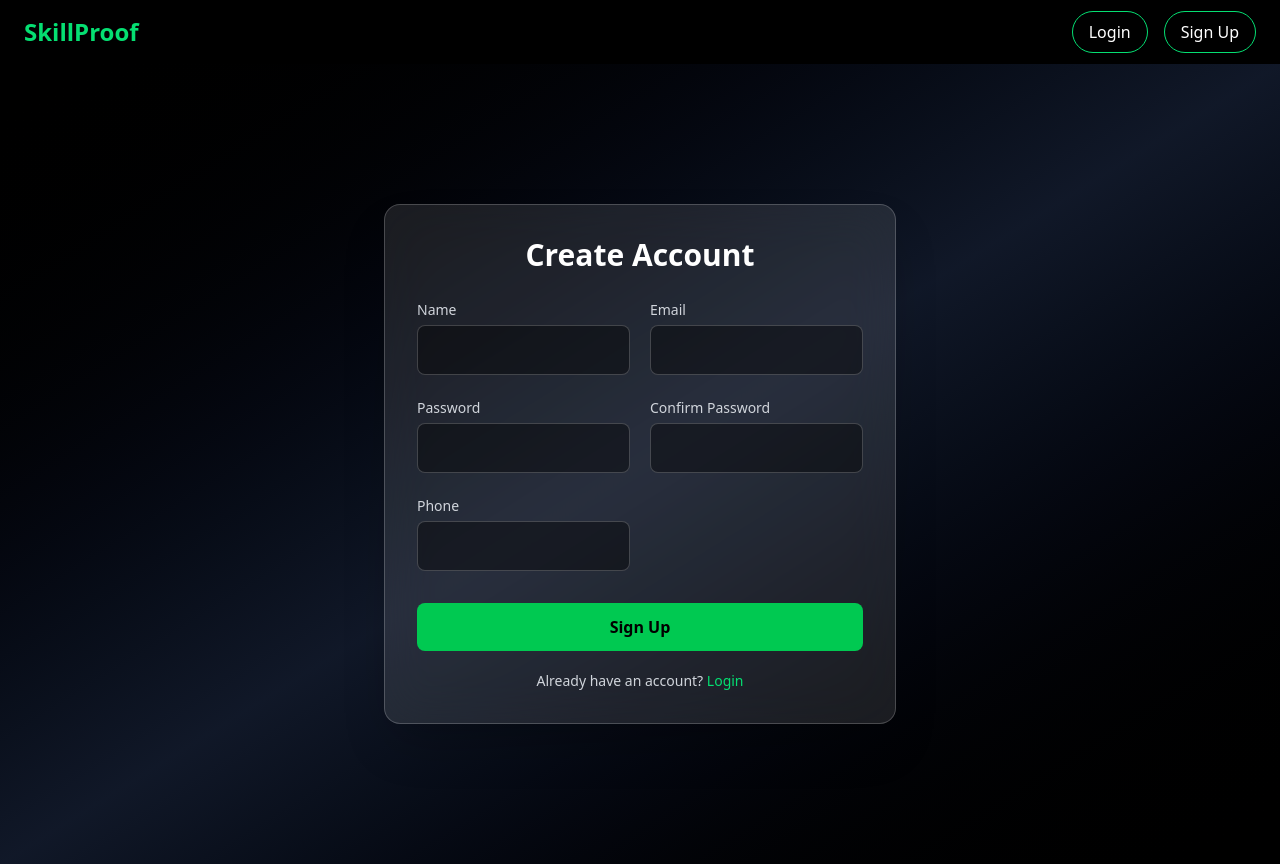
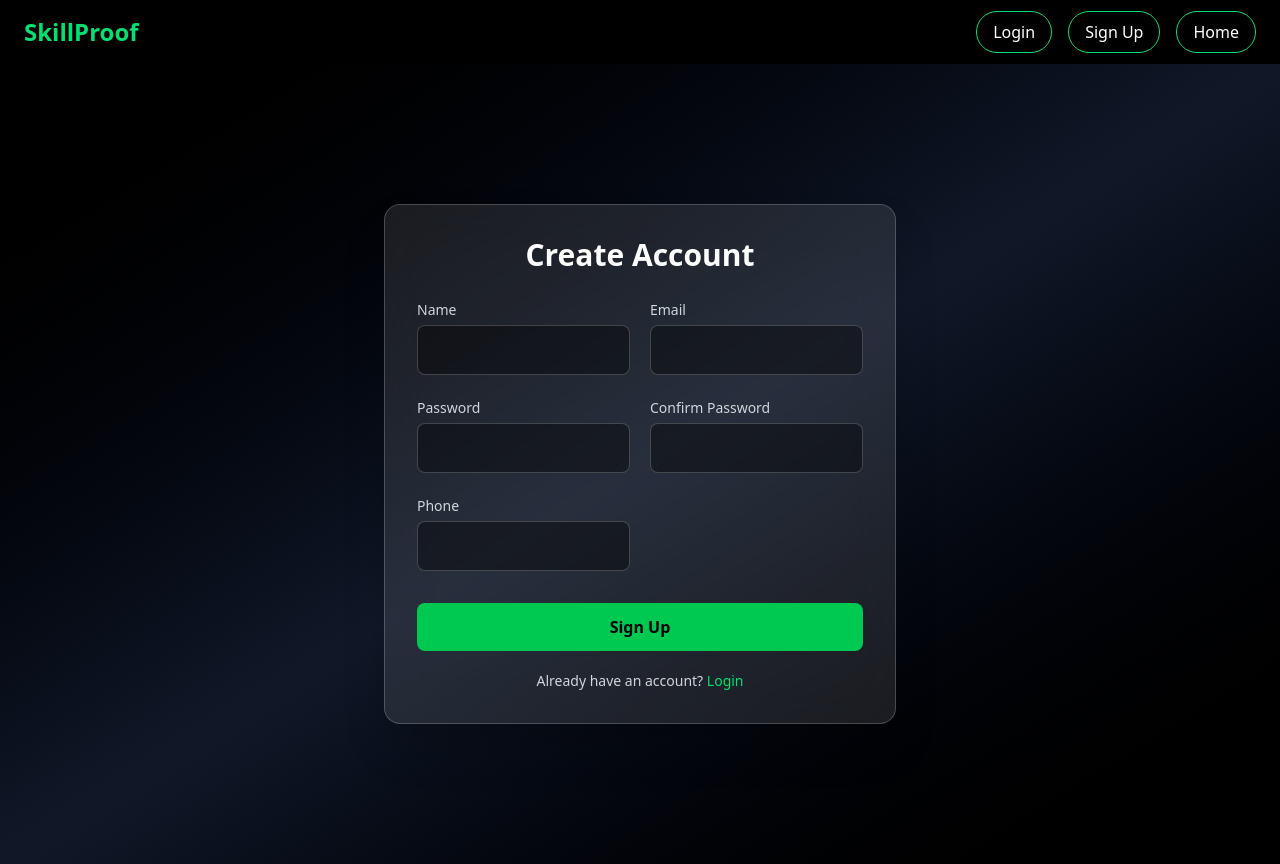
Before and after one commit to harshpandey3996/skill-proof, a React (Vite) app in the folder Frontend/: page /sign in a window 1280 px wide. Built offline with nearby package versions, Linux system fonts and the light colour scheme; no server answers.

Commit message:
Update Navbar.jsx

```diff
--- a/Frontend/src/components/Navbar.jsx
+++ b/Frontend/src/components/Navbar.jsx
@@ -19,6 +19,7 @@ export default function Navbar() {
     localStorage.removeItem("user");
     setCurrentUser(null);
     navigate("/");
+    alert("You are logged out.");
     window.location.reload();
   };
 
@@ -35,6 +36,7 @@ export default function Navbar() {
 
           {/* DESKTOP */}
           <div className="hidden md:flex items-center gap-4">
+
             {loggedIn ? (
               <>
                 <span className="text-sm text-gray-300">
@@ -60,7 +62,13 @@ export default function Navbar() {
                   </button>
                 </Link>
               </>
+
             )}
+            <Link to="/">
+                  <button className="border border-green-400 px-4 py-2 rounded-full hover:bg-green-400 hover:text-black transition">
+                    Home
+                  </button>
+                </Link>
           </div>
 
           {/* MOBILE ICON */}
@@ -73,6 +81,7 @@ export default function Navbar() {
       {/* MOBILE MENU */}
       {isOpen && (
         <div className="md:hidden bg-black border-t border-gray-700 px-6 py-4 space-y-4">
+
           {loggedIn ? (
             <>
               <div className="text-sm text-gray-300">
@@ -80,7 +89,7 @@ export default function Navbar() {
               </div>
               <button
                 onClick={handleLogout}
-                className="w-full border border-red-400 py-2 rounded-full hover:bg-red-400 hover:text-black transition"
+                className="w-full border border-red-400 py-2 mt-2 rounded-full hover:bg-red-400 hover:text-black transition"
               >
                 Logout
               </button>
@@ -88,17 +97,22 @@ export default function Navbar() {
           ) : (
             <>
               <Link to="/login" onClick={() => setIsOpen(false)}>
-                <button className="w-full border border-green-400 py-2 rounded-full hover:bg-green-400 hover:text-black transition">
+                <button className="w-full border border-green-400 py-2 mt-2 rounded-full hover:bg-green-400 hover:text-black transition">
                   Login
                 </button>
               </Link>
               <Link to="/sign" onClick={() => setIsOpen(false)}>
-                <button className="w-full border border-green-400 py-2 rounded-full hover:bg-green-400 hover:text-black transition">
+                <button className="w-full border border-green-400 py-2 mt-2 rounded-full hover:bg-green-400 hover:text-black transition">
                   Sign Up
                 </button>
               </Link>
             </>
           )}
+          <Link to="/">
+                  <button className="w-full border border-green-400 py-2 rounded-full hover:bg-green-400 hover:text-black transition">
+                    Home
+                  </button>
+                </Link>
         </div>
       )}
     </header>
```
